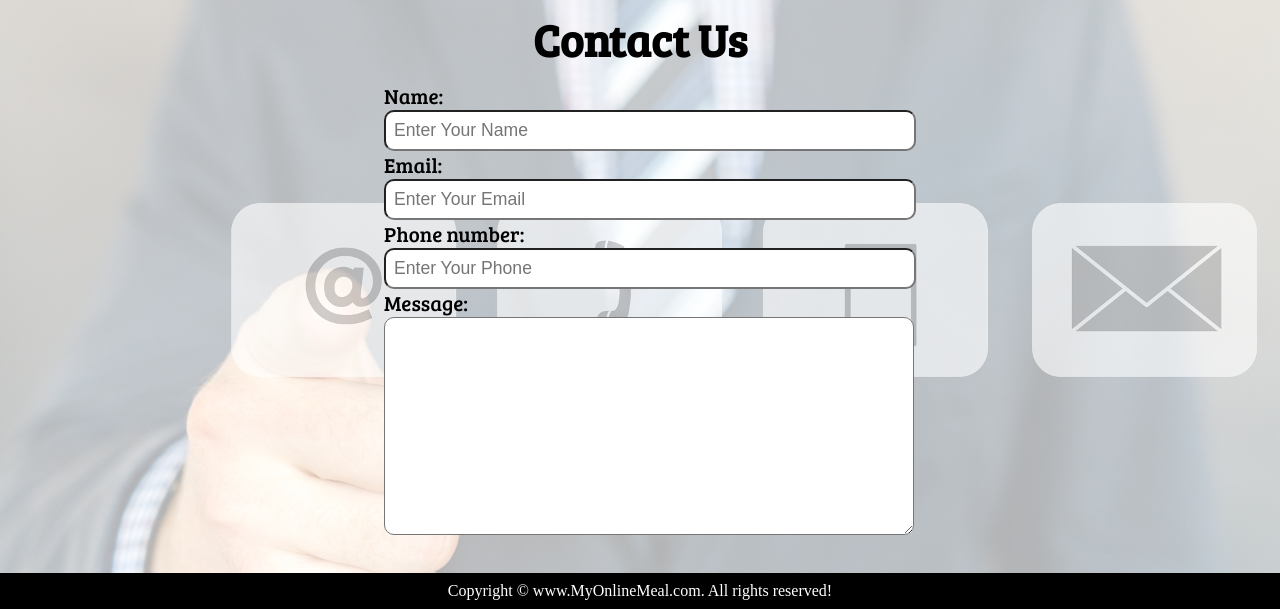
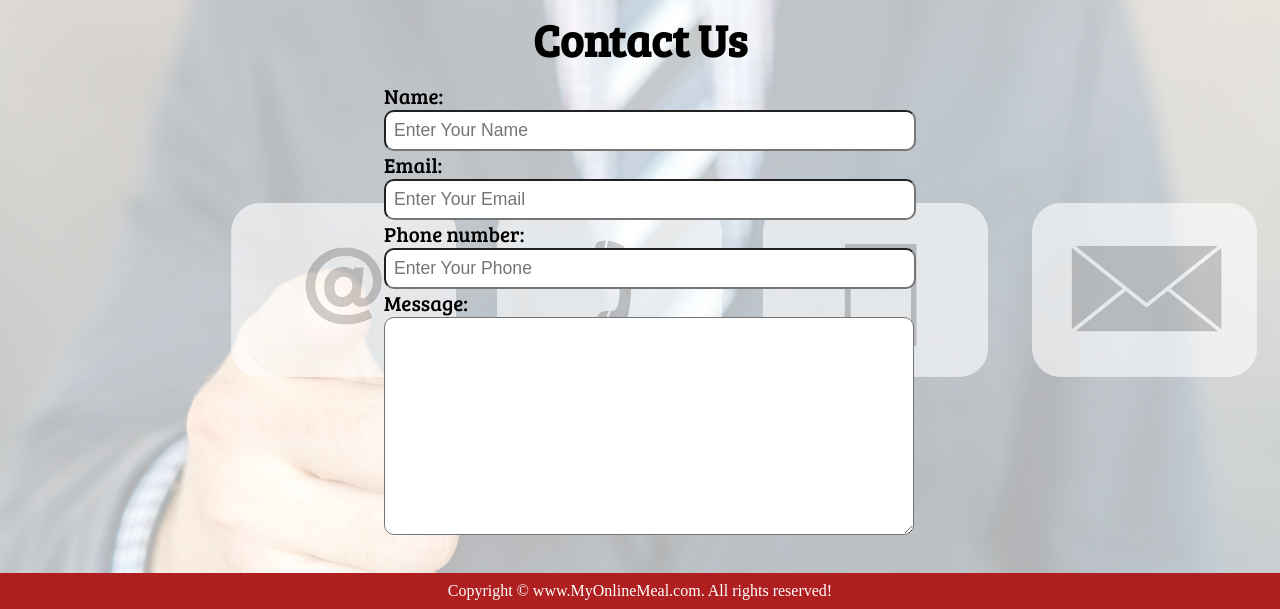
Before and after one commit to jhajyotsna/Project-2, a plain HTML site: page index.html in a window 1280 px wide. Shown: the part 1351-1960 px from the top of the page. Drawn offline with Linux system fonts and the light colour scheme; a web font is replaced by a local one.

Commit message:
footer
footer color changed

```diff
--- a/css/style.css
+++ b/css/style.css
@@ -193,7 +193,7 @@ html{
 }
 
 footer{
-    background-color: black;
+    background-color: rgb(176, 31, 31);
     color: white;
     padding: 9px 20px;
 }
```
